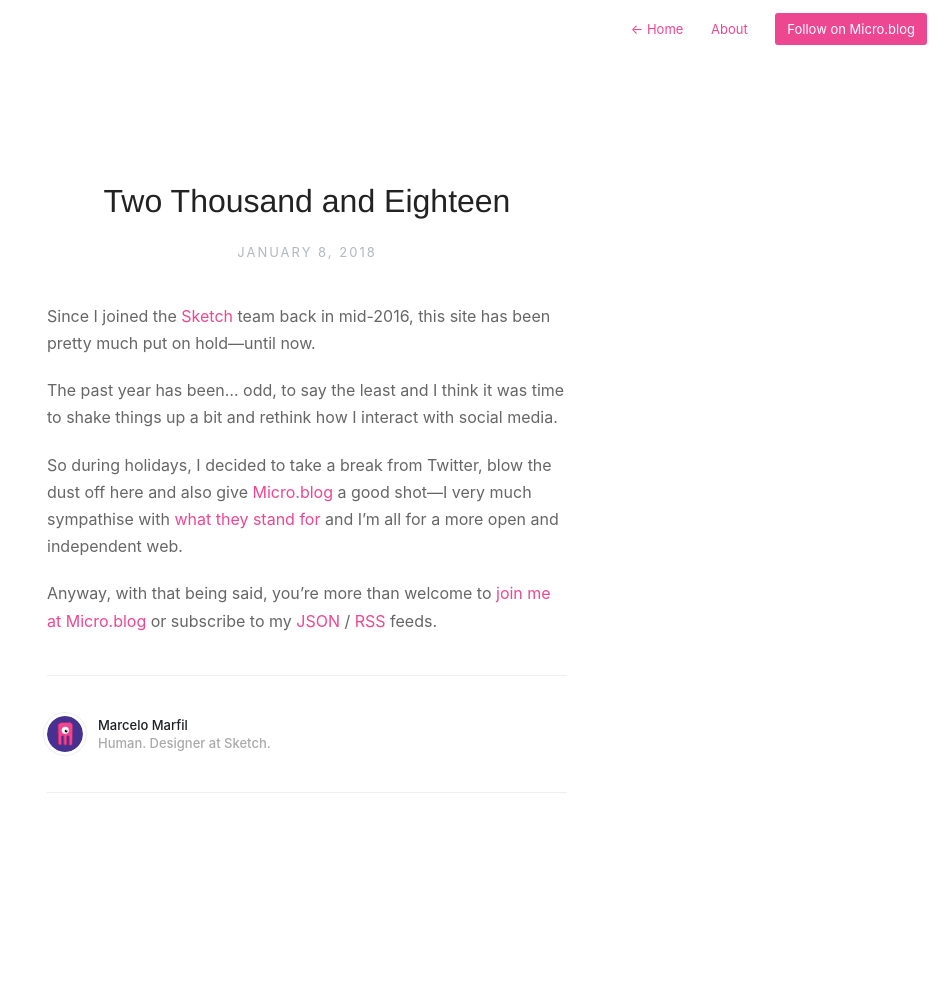
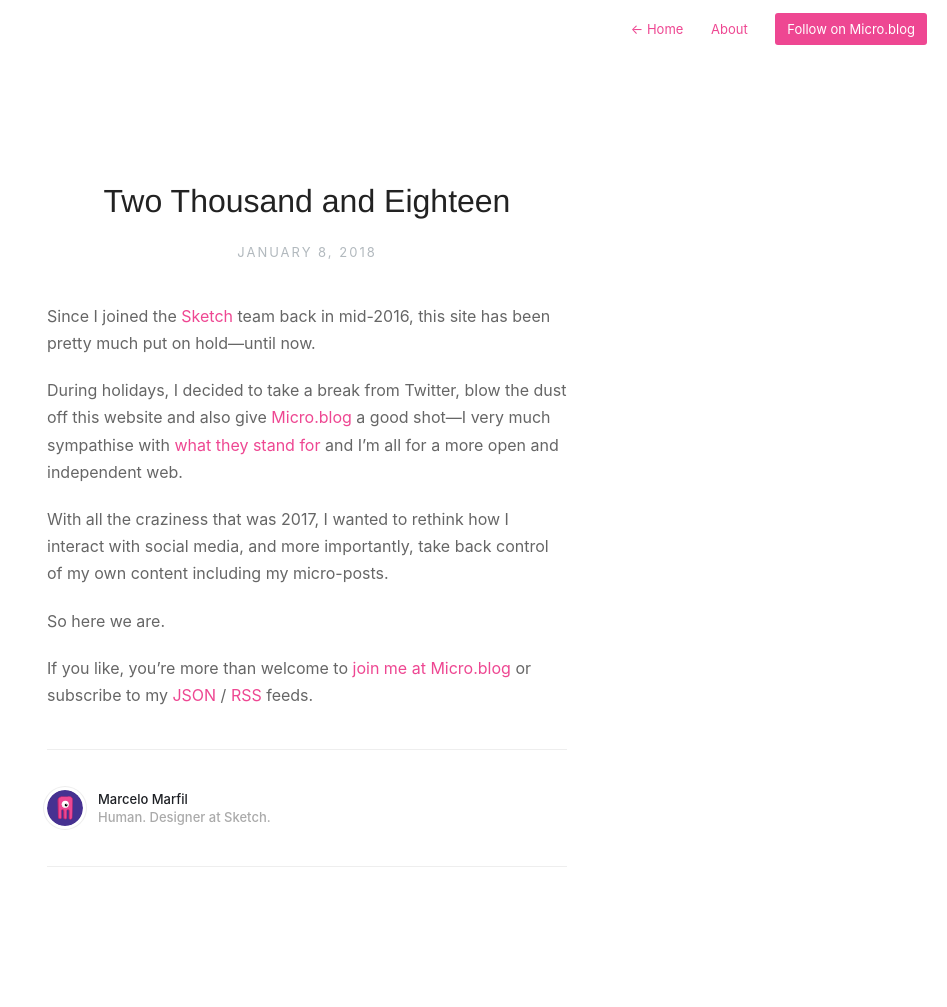
Before and after one commit to lifeinoppo/netlify, a Jekyll site: the page built from _posts/2018-01-08-two-thousand-and-eighteen.markdown, in a window 1280 px wide. Shown: the whole page, without its empty margins (333-1280 px from the left). Built offline with Jekyll 4.4.1, drawn with Linux system fonts in a browser that asks for light colours; before the commit the page ends 933 px from its top, so only the background shows below that.

Commit message:
Edit post

```diff
--- a/_posts/2018-01-08-two-thousand-and-eighteen.markdown
+++ b/_posts/2018-01-08-two-thousand-and-eighteen.markdown
@@ -5,8 +5,10 @@ date: 2018-01-08 19:19:00 -0200
 
 Since I joined the [Sketch](https://sketchapp.com/) team back in mid-2016, this site has been pretty much put on hold—until now.
 
-The past year has been… odd, to say the least and I think it was time to shake things up a bit and rethink how I interact with social media.
+During holidays, I decided to take a break from Twitter, blow the dust off this website and also give [Micro.blog](https://micro.blog/) a good shot—I very much sympathise with [what they stand for](http://help.micro.blog/2015/why-i-created-this/) and I'm all for a more open and independent web.
 
-So during holidays, I decided to take a break from Twitter, blow the dust off here and also give [Micro.blog](https://micro.blog/) a good shot—I very much sympathise with [what they stand for](http://help.micro.blog/2015/why-i-created-this/) and I'm all for a more open and independent web.
+With all the craziness that was 2017, I wanted to rethink how I interact with social media, and more importantly, take back control of my own content including my micro-posts.
 
-Anyway, with that being said, you're more than welcome to [join me at Micro.blog](https://micro.blog/mmarfil) or subscribe to my [JSON](https://mmarfil.com/feed.json) / [RSS](https://mmarfil.com/feed.xml) feeds.
+So here we are.
+
+If you like, you're more than welcome to [join me at Micro.blog](https://micro.blog/mmarfil) or subscribe to my [JSON](https://mmarfil.com/feed.json) / [RSS](https://mmarfil.com/feed.xml) feeds.
```
